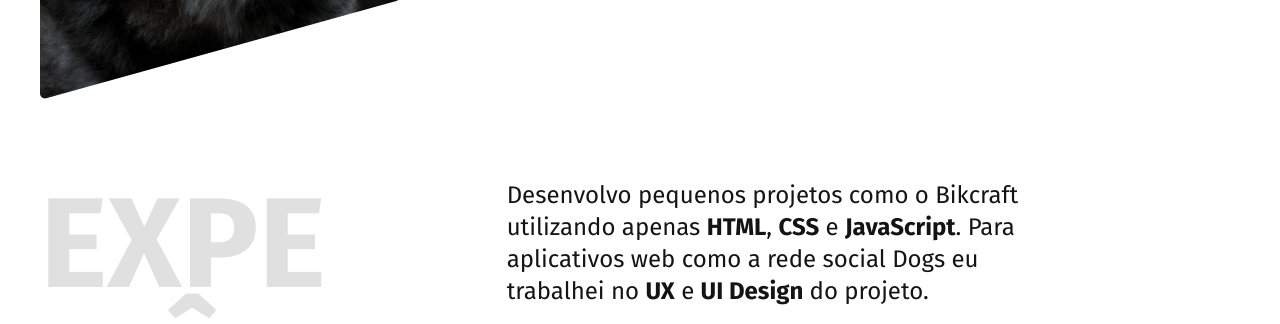
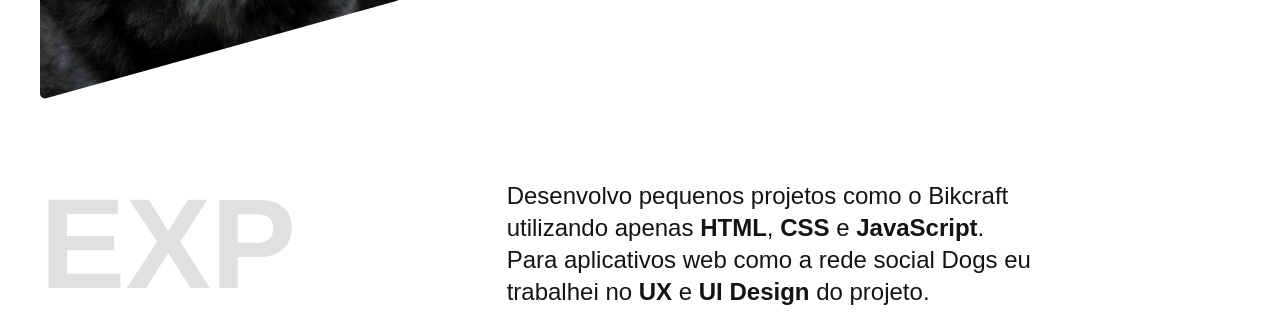
Before and after one commit to BebetoBastos/BebetoBastos.github.io, a plain HTML site: page index.html in a window 1280 px wide. Shown: the part 583-907 px from the top of the page. Drawn offline with Linux system fonts and the light colour scheme.

Commit message:
google fontss

```diff
--- a/index.html
+++ b/index.html
@@ -9,9 +9,7 @@
   <link rel="stylesheet" href="./css/style.min.css">
   <link rel="icon" href="/favicon.svg" type="image/svg+xml">
 
-  <link rel="preconnect" href="https://fonts.googleapis.com">
-  <link rel="preconnect" href="https://fonts.gstatic.com" crossorigin>
-  <link href="https://fonts.googleapis.com/css2?family=Fira+Sans:wght@400;700&display=swap" rel="stylesheet">
+
 
 </head>
 
```
